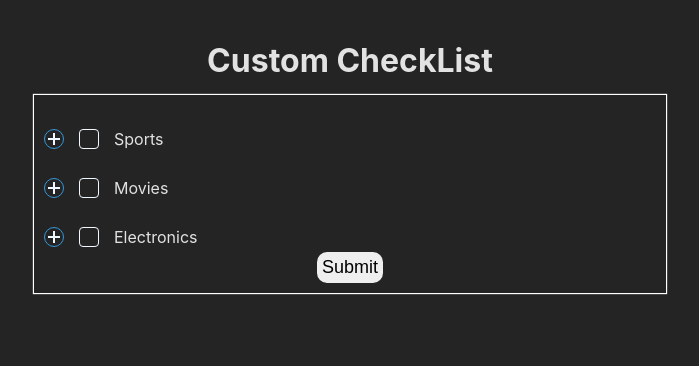
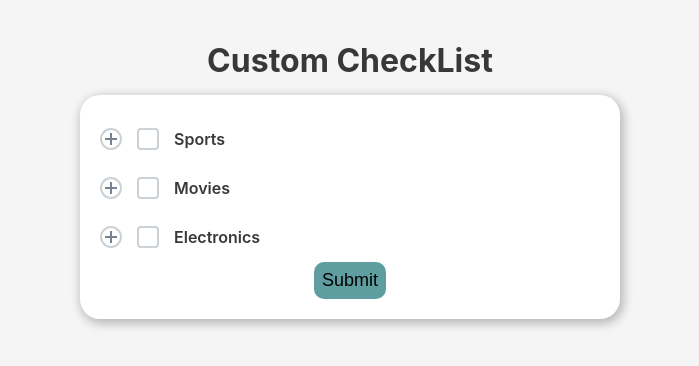
Before and after one commit to Udaay/list-app, a React (Vite) app: page / in a window 1280 px wide. Shown: the top 366 px of the page, without its empty margins (290-989 px from the left). Built offline with nearby package versions, Linux system fonts and the light colour scheme.

Commit message:
minor changes related to UI

```diff
--- a/src/component/CheckBox/checkBox.styles.css
+++ b/src/component/CheckBox/checkBox.styles.css
@@ -18,7 +18,7 @@
   width: 1.8rem;
   height: 1.8rem;
   border-radius: 4px;
-  border: 0.1rem solid aliceblue;
+  border: 0.2rem solid #CBD1D4;
   margin: 0 1.5rem;
   cursor: pointer;
 }
@@ -30,9 +30,9 @@
   width: 1rem;
   height: 1rem;
   position: absolute;
-  left: 4px;
-  top: 3px;
-  background-color: #41c3b6;
+  left: 0.4rem;
+  top: 0.4rem;
+  background-color: #41C3A9;
   border-radius: 50%;
   transition: 0.15s;
 }
@@ -46,15 +46,20 @@
   content: "";
   position: absolute;
   width: 0.1rem;
-  border-left: 0.1rem dashed aliceblue;
+  border-left: 0.2rem dashed #CBD1D4;
   height: 100%;
   top: 2.4rem;
-  left: 2.5rem;
+  left: 2.4rem;
 }
 
 .label-name{
   user-select: none;
   cursor: pointer;
+  font-weight: 500;
+}
+
+.form-container > details > summary .label-name{
+  font-weight: 600;
 }
 
 .child-details > details:last-of-type > summary > .hide-button::after {
--- a/src/component/CustomCheckList/CustomCheckList.styles.css
+++ b/src/component/CustomCheckList/CustomCheckList.styles.css
@@ -1,14 +1,18 @@
 .form-container {
-  width: 50%;
+  width: 50rem;
   margin: 0 auto;
-  box-shadow: 0px 0px 1px 1px white;
-  padding: 1rem;
-  min-width: 400px;
+  padding: 1rem 2rem;
+  min-width: 40rem;
+  background-color: #FFFFFF;
+  box-shadow: 2px 3px 10px 2px rgba(54, 54, 54, 0.3);
+  border-radius: 2rem;
 }
 
 button[type="submit"]{
-  padding: 0.5rem;
+  padding: 0.8rem;
+  margin: 1rem 0;
   font-size: 1.8rem;
   border-radius: 10px;
   border-style: none;
+  background-color: cadetblue;
 }
--- a/src/component/ListComponent/list.styles.css
+++ b/src/component/ListComponent/list.styles.css
@@ -16,12 +16,12 @@ details[open] > summary {
 /* Handled Plus and Minus on Expand */
 .expandButton {
   position: relative;
-  height: 18px;
-  width: 18px;
+  height: 1.8rem;
+  width: 1.8rem;
   display: flex;
   justify-content: center;
   align-items: center;
-  border: 0.1rem solid #3498db;
+  border: 0.2rem solid #CBD1D4;
   border-radius: 50%;
   cursor: pointer;
 }
@@ -32,15 +32,16 @@ details[open] > summary {
   background: transparent;
 }
 .expandButton.hide-button {
-  border: none;
+  border-style: none;
   cursor: default;
+  width: 2.2rem;
 }
 
 .hide-button::after {
   position: absolute;
   content: "";
   width: 0.1rem;
-  border-left: 0.1rem dashed aliceblue;
+  border-left: 0.2rem dashed #CBD1D4;
   height: 2rem;
   left: 0.9rem;
 }
@@ -48,8 +49,8 @@ details[open] > summary {
   position: absolute;
   content: "";
   height: 0.1rem;
-  border-top: 0.1rem dashed aliceblue;
-  width: 2rem;
+  border-top: 0.2rem dashed #CBD1D4;
+  width: 2.4rem;
   left: 1.2rem;
 }
 
@@ -58,14 +59,14 @@ details[open] > summary {
   height: 12px;
   width: 2px;
   transition: all 0.2s ease-in;
-  background-color: aliceblue;
+  background-color: #74838F;
 }
 
 .horizontal-line {
   position: relative;
   height: 2px;
   width: 12px;
-  background-color: aliceblue;
+  background-color: #74838F;
 }
 
 /* If any node is expanded will make horizontal line width 0 and rotate vertical line */
@@ -82,7 +83,7 @@ summary::after {
   position: absolute;
   width: 0.1rem;
   height: 2.5rem;
-  border-left: 0.1rem dashed aliceblue;
+  border-left: 0.2rem dashed #CBD1D4;
   top: 2.7rem;
   left: 0.9rem;
 }
@@ -95,16 +96,16 @@ details[open] > summary::after {
   position: relative;
   padding-left: 2.6rem;
   margin-left: 0.9rem;
-  border-left: 0.1rem dashed aliceblue;
+  border-left: 0.2rem dashed #CBD1D4;
 }
 
 .child-details::after {
   position: absolute;
   content: "";
   width: 0.1rem;
-  border-left: 0.1rem dashed aliceblue;
+  border-left: 0.2rem dashed #CBD1D4;
   height: 2rem;
-  left: -0.1rem;
+  left: -0.2rem;
   bottom: -2.3rem;
 }
 
--- a/src/index.css
+++ b/src/index.css
@@ -5,8 +5,8 @@
   font-weight: 400;
 
   color-scheme: light dark;
-  color: rgba(255, 255, 255, 0.87);
-  background-color: #242424;
+  color: rgba(30, 26, 26, 0.87);
+  background-color: #F5F5F5;
 
   font-synthesis: none;
   text-rendering: optimizeLegibility;
```
